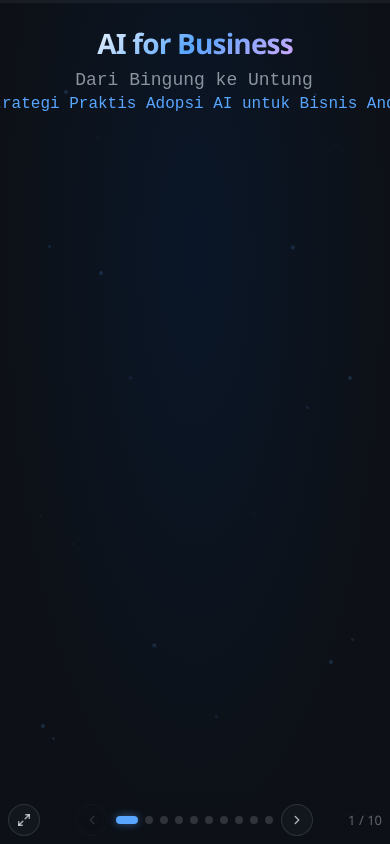
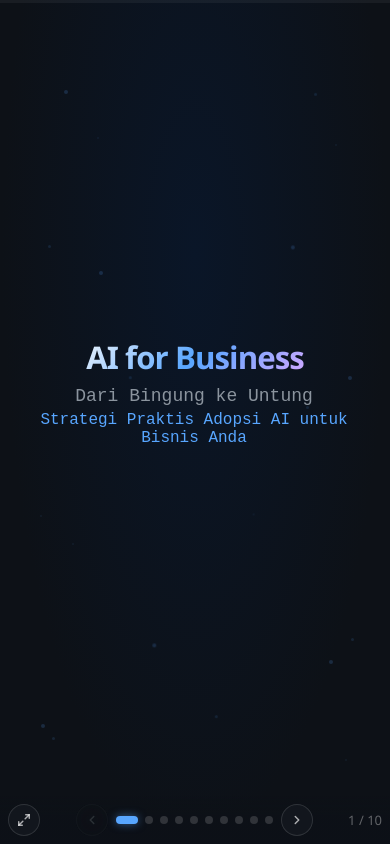
Before and after one commit to jefripunza/ai-for-business-presentation, a Vue app: page / in a window 390 px wide. Built offline with nearby package versions, Linux system fonts and the light colour scheme.

Commit message:
Fix responsive slide 1 & closing:
- Slide 1: typewriter text wrap normal di mobile, tetap center
- Slide 9 closing: font responsive clamp(), tetap center
- Slide hero/short pakai class slide-center biar ada di tengah layar

```diff
--- a/src/App.vue
+++ b/src/App.vue
@@ -87,7 +87,7 @@ function toggleFullscreen() {
       <div class="swiper-wrapper">
 
         <!-- ===== SLIDE 1: TITLE ===== -->
-        <div class="swiper-slide slide" style="background: radial-gradient(ellipse at 50% 30%, #0a1628 0%, #0d1117 70%);">
+        <div class="swiper-slide slide slide-center" style="background: radial-gradient(ellipse at 50% 30%, #0a1628 0%, #0d1117 70%);">
           <div class="slide-content center hero-layout">
             <div class="anim-item" style="--i:0">
               <h1 class="hero-title">AI for Business</h1>
@@ -443,13 +443,13 @@ function toggleFullscreen() {
         </div>
 
         <!-- ===== SLIDE 9: CLOSING ===== -->
-        <div class="swiper-slide slide" style="background: radial-gradient(ellipse at 50% 50%, #1a1a3e 0%, #0d1117 70%);">
+        <div class="swiper-slide slide slide-center" style="background: radial-gradient(ellipse at 50% 50%, #1a1a3e 0%, #0d1117 70%);">
           <div class="slide-content center hero-layout">
             <div class="anim-item" style="--i:0">
-              <h1 class="hero-title" style="font-size: 60px;">Terima Kasih</h1>
+              <h1 class="hero-title" style="font-size: clamp(36px, 8vw, 60px);">Terima Kasih</h1>
             </div>
             <div class="anim-item" style="--i:1">
-              <p style="font-size: 24px; color: #8b949e; margin-top: 16px;">
+              <p style="font-size: clamp(16px, 3vw, 24px); color: #8b949e; margin-top: 16px;">
                 Saatnya mulai adopsi AI untuk bisnis Anda.
               </p>
             </div>
@@ -761,11 +761,15 @@ html, body, #app { width: 100%; height: 100%; overflow: hidden; font-family: 'Se
 }
 
 @media (max-width: 640px) {
-  .swiper-slide { overflow-y: auto; align-items: flex-start; -webkit-overflow-scrolling: touch; }
+  .swiper-slide { overflow-y: auto; -webkit-overflow-scrolling: touch; }
+  .swiper-slide.slide-center { align-items: center; justify-content: center; }
   .slide-content { padding: 24px 16px 80px; }
-  .hero-layout { max-width: 100%; }
+  .hero-layout { max-width: 100%; display: flex; flex-direction: column; align-items: center; justify-content: center; text-align: center; min-height: 100%; }
+  .hero-layout .swiper-slide { align-items: center; justify-content: center; }
+  .typewriter-text { white-space: normal !important; word-break: break-word; text-align: center; }
+  .typewriter-line2 { white-space: normal !important; text-align: center; }
   .hero-emoji { font-size: 60px; margin-bottom: 0; }
-  .hero-title { font-size: 28px; }
+  .hero-title { font-size: clamp(28px, 8vw, 40px); }
   .hero-subtitle { font-size: 16px; margin-top: 6px; }
   .hero-tags { flex-direction: column; align-items: center; gap: 6px; margin-top: 18px; }
   .slide-title { font-size: 22px; margin-bottom: 10px; }
```
